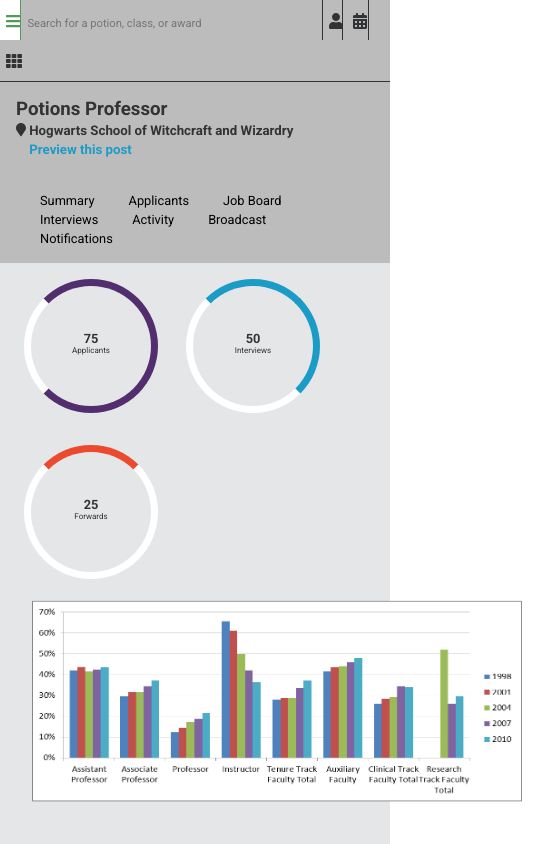
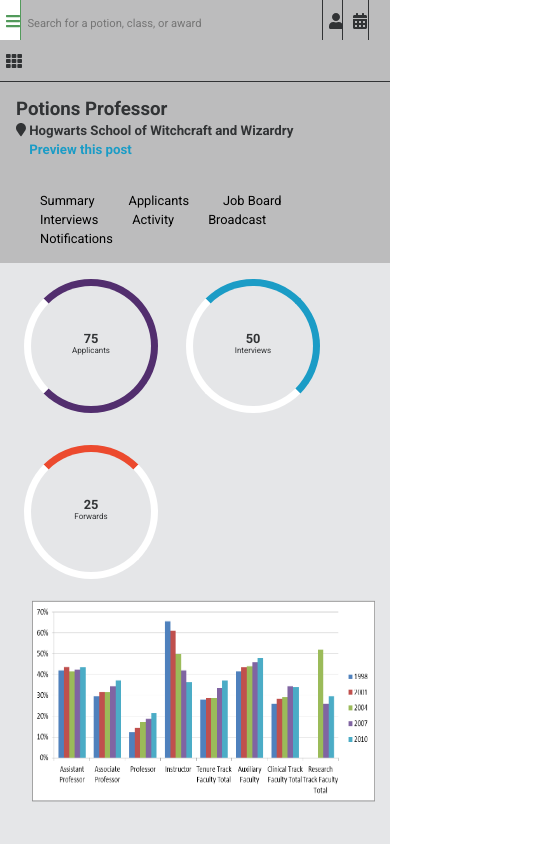
Before and after one commit to ekuckelman/ek-comp-challenge-3, a plain HTML site: page index.html in a window 390 px wide. Shown: the top 844 px of the page, 554 px wide, since content can reach past the window. Drawn offline with Linux system fonts and the light colour scheme.

Commit message:
chart fixed

```diff
--- a/main.css
+++ b/main.css
@@ -1022,7 +1022,7 @@ td {
   }
 
   .chart {
-    width: 490px;
+    width: 88%;
     margin-top: 1em;
     margin-left: 2em;
   }
@@ -1043,7 +1043,7 @@ td {
   .right-of-table-boxes {
     margin-left: 2em;
   }
-}
+
 
 @media screen and (max-width: 320px){
   .menu-btn,
```
